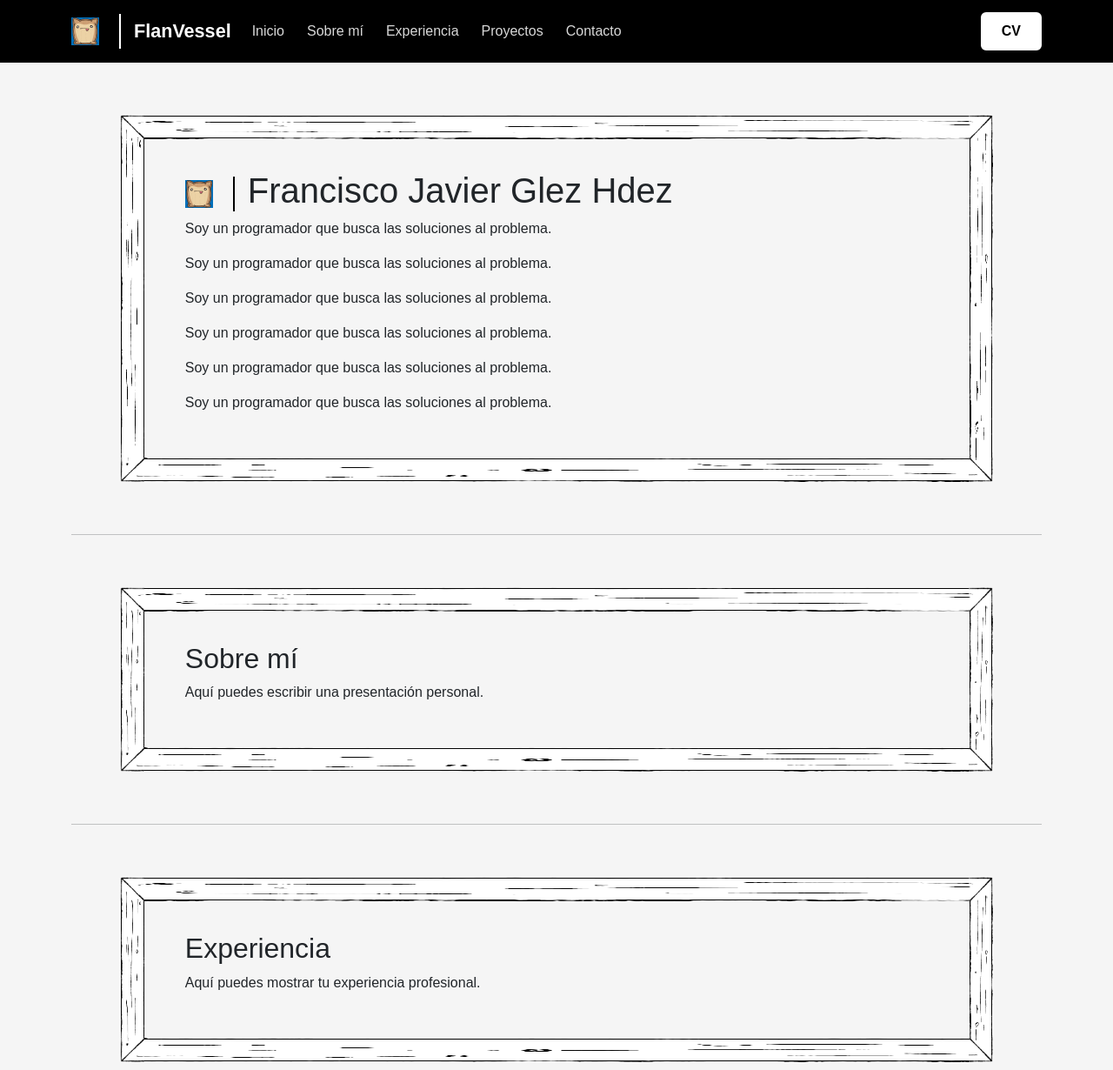
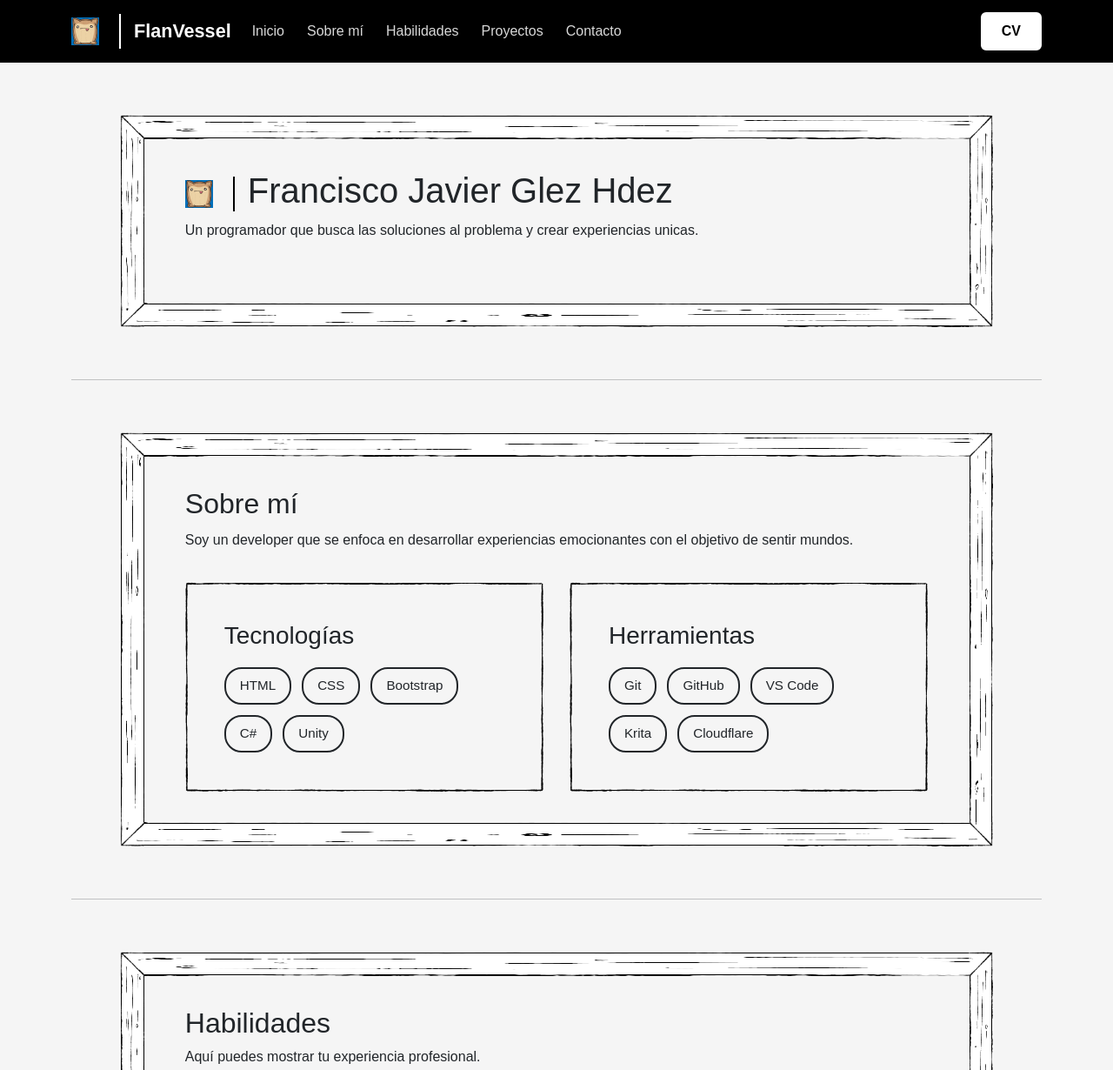
Before and after one commit to FlanVessel/CV, a plain HTML site: page docs/index.html in a window 1280 px wide. Shown: the top 1230 px of the page at 87% size. Drawn offline with nearby package versions, Linux system fonts and the light colour scheme.

Commit message:
Cambios Deck #5 Vemos si sirve en celular

```diff
--- a/docs/css/cv.css
+++ b/docs/css/cv.css
@@ -109,6 +109,75 @@ body {
   box-sizing: border-box;
 }
 
+.seccion-lapiz-chico {
+  border: 20px solid transparent;
+
+  border-image-source:
+      url("../img/Linea.png");
+
+  border-image-slice: 80;
+
+  border-image-repeat: stretch;
+
+  width: 100%;
+  min-width: 0;
+
+  padding: 30px;
+  box-sizing: border-box;
+}
+
+.texto {
+  max-width: 850px;
+  margin-bottom: 35px;
+  line-height: 1.7;
+}
+
+.sobre-mi-grid {
+  display: grid;
+  grid-template-columns: 1fr 1fr;
+  gap: 30px;
+}
+
+.bloque-habilidades {
+  padding: 25px;
+}
+
+.bloque-habilidades h3 {
+  margin-bottom: 20px;
+}
+
+.skills {
+  display: flex;
+  flex-wrap: wrap;
+  gap: 12px;
+}
+
+.skill {
+  display: inline-block;
+
+  padding: 8px 16px;
+
+  border: 2px solid #212529;
+  border-radius: 20px;
+
+  background-color: transparent;
+  color: #212529;
+
+  font-size: 0.95rem;
+
+  transition:
+    background-color 0.25s ease,
+    color 0.25s ease,
+    transform 0.25s ease;
+}
+
+.skill:hover {
+  background-color: #212529;
+  color: #ffffff;
+
+  transform: translateY(-2px);
+}
+
 @media (max-width: 991px) {
   .cv-navbar .nav-link {
     margin-right: 0;
@@ -120,4 +189,33 @@ body {
     margin-top: 12px;
     margin-bottom: 8px;
   }
+
+  .sobre-mi-grid {
+    grid-template-columns: 1fr;
+    gap: 25px;
+  }
+
+  .bloque-habilidades {
+    width: 100%;
+    min-width: 0;
+    padding: 15px;
+  }
+
+  .texto-sobre-mi {
+    max-width: 100%;
+    margin-bottom: 25px;
+  }
+
+  .seccion-lapiz-chico {
+    width: 100%;
+
+    border-width: 12px;
+
+    padding: 22px 18px;
+  }
+
+  .bloque-habilidades,
+  .texto {
+    overflow-wrap: break-word;
+  }
 }
--- a/docs/index.html
+++ b/docs/index.html
@@ -64,8 +64,8 @@
           </li>
 
           <li class="nav-item">
-            <a class="nav-link" href="#experiencia">
-              Experiencia
+            <a class="nav-link" href="#habilidades">
+              Habilidades
             </a>
           </li>
 
@@ -110,25 +110,9 @@
       </div>
 
       <div class="container">
-        <p>
-          Soy un programador que busca las soluciones al problema.
+        <p class="texto">
+          Un programador que busca las soluciones al problema y crear experiencias unicas.
         </p>
-        <p>
-          Soy un programador que busca las soluciones al problema.
-        </p>
-        <p>
-          Soy un programador que busca las soluciones al problema.
-        </p>
-        <p>
-          Soy un programador que busca las soluciones al problema.
-        </p>
-        <p>
-          Soy un programador que busca las soluciones al problema.
-        </p>
-        <p>
-          Soy un programador que busca las soluciones al problema.
-        </p>
-
       </div>
     </section>
 
@@ -139,18 +123,44 @@
       <div class="container">
         <h2>Sobre mí</h2>
 
-        <p>
-          Aquí puedes escribir una presentación personal.
+        <p class="texto">
+          Soy un developer que se enfoca en desarrollar experiencias emocionantes con el objetivo de sentir mundos.
         </p>
+        <div class="sobre-mi-grid">
+
+          <div class="bloque-habilidades seccion-lapiz-chico">
+            <h3>Tecnologías</h3>
+
+              <div class="skills">
+                <span class="skill">HTML</span>
+                <span class="skill">CSS</span>
+                <span class="skill">Bootstrap</span>
+                <span class="skill">C#</span>
+                <span class="skill">Unity</span>
+              </div>
+          </div>
+
+          <div class="bloque-habilidades seccion-lapiz-chico">
+            <h3>Herramientas</h3>
+
+              <div class="skills">
+                <span class="skill">Git</span>
+                <span class="skill">GitHub</span>
+                <span class="skill">VS Code</span>
+                <span class="skill">Krita</span>
+                <span class="skill">Cloudflare</span>
+              </div>
+          </div>
+        </div>
       </div>
     </section>
 
     <hr>
 
-    <section id="experiencia" class="seccion-cv seccion-lapiz">
+    <section id="habilidades" class="seccion-cv seccion-lapiz">
 
       <div class="container">
-        <h2>Experiencia</h2>
+        <h2>Habilidades</h2>
 
         <p>
           Aquí puedes mostrar tu experiencia profesional.
```
Also changed, not shown: docs/img/Linea.png (added).
